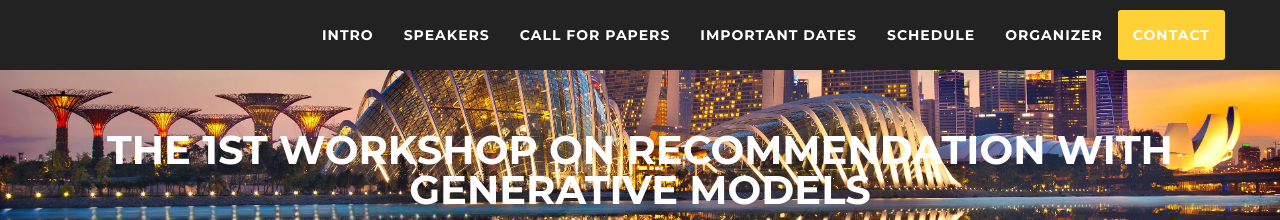
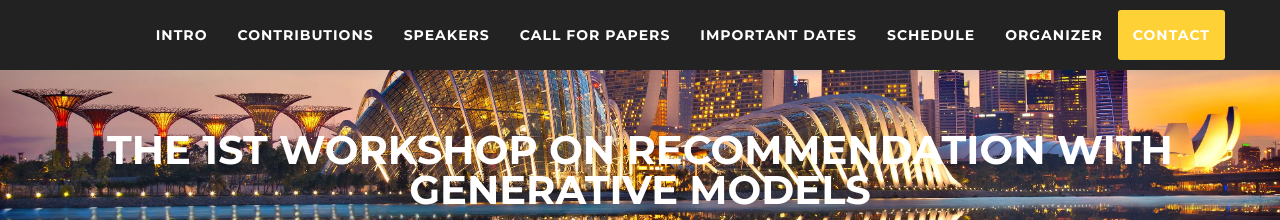
Before and after one commit to generative-rec/generative-rec.github.io, a Jekyll site: the page built from index.md, in a window 1280 px wide. Shown: the top 220 px of the page. Built offline with Jekyll 4.4.1, drawn with Linux system fonts in a browser that asks for light colours; nearby versions of some CDN libraries; some web fonts are replaced.

Commit message:
Update nav-bar.html

```diff
--- a/_includes/nav-bar.html
+++ b/_includes/nav-bar.html
@@ -19,6 +19,9 @@
                 </li>
                 <li>
                     <a class="page-scroll" href="#summary">Intro</a>
+                </li>
+                <li>
+                    <a class="page-scroll" href="#contributions">contributions</a>
                 </li>
                 <li>
                     <a class="page-scroll" href="#speaker">Speakers</a>
```
